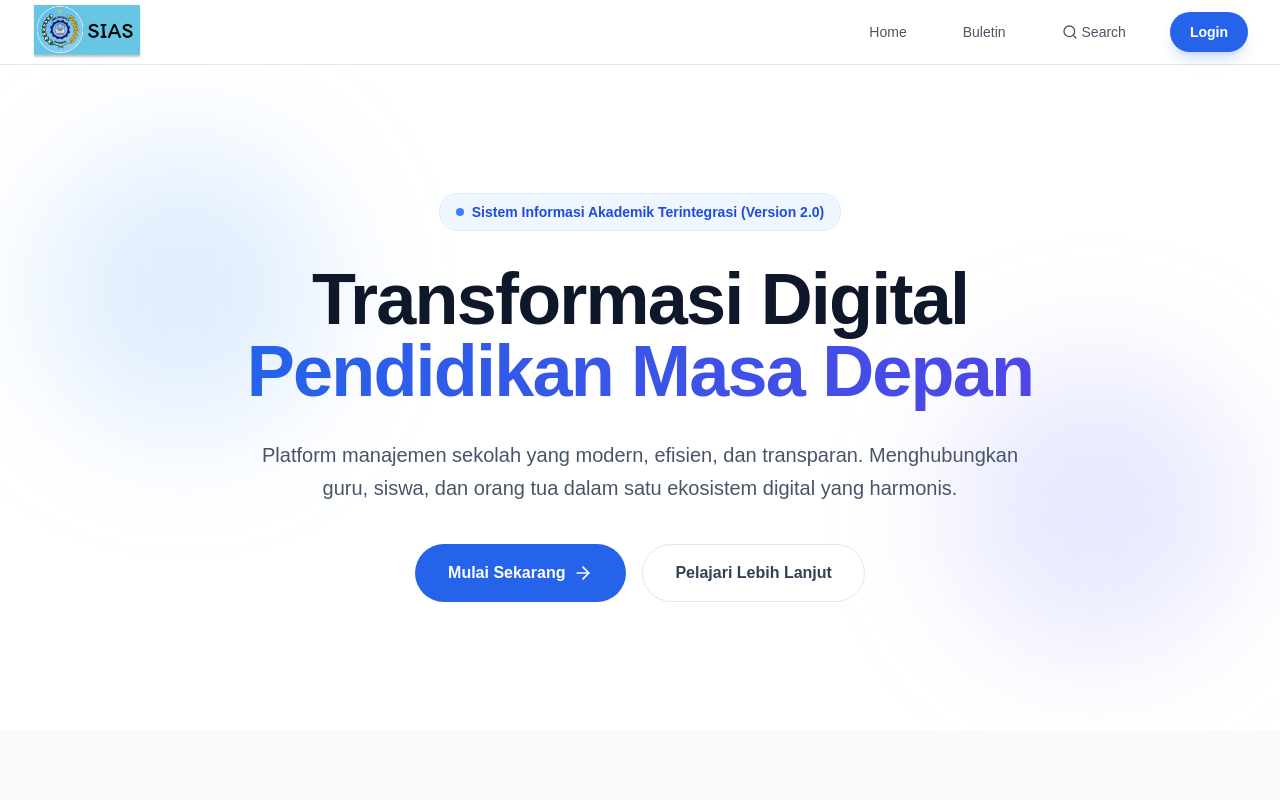
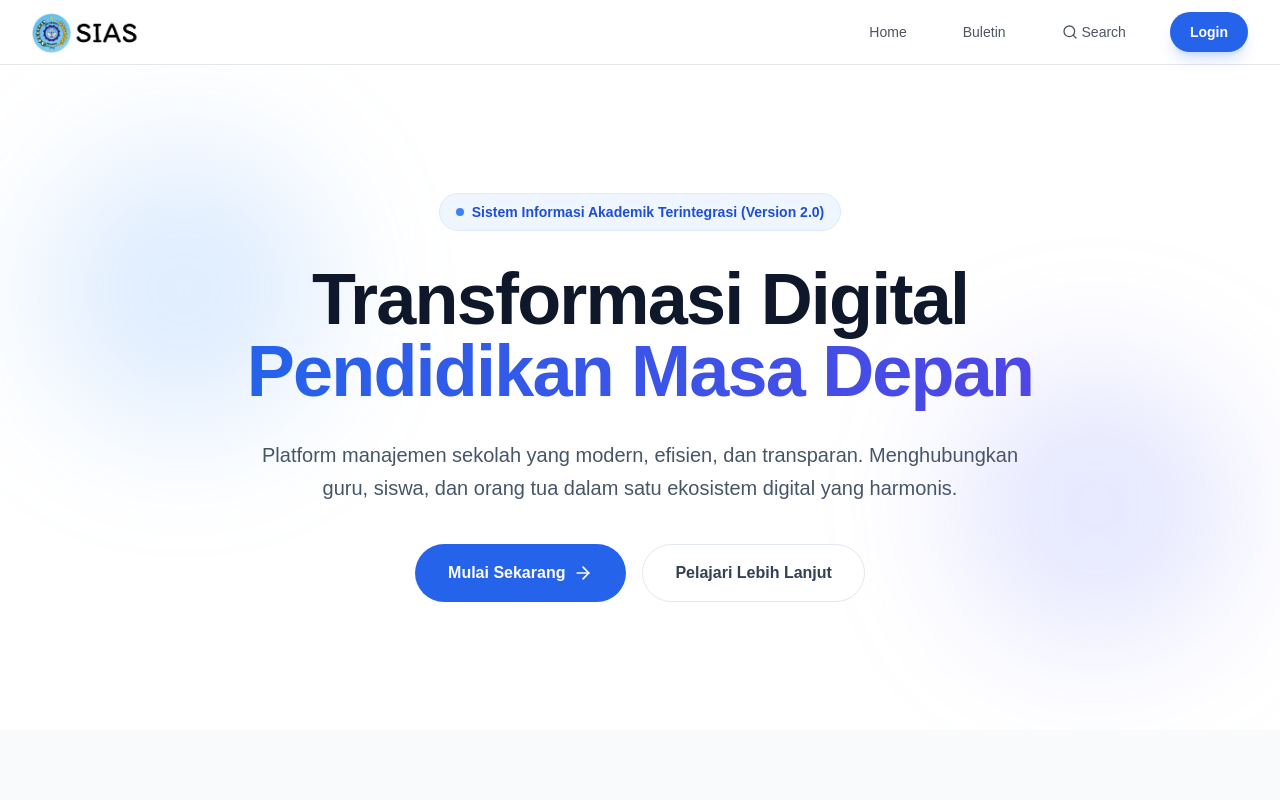
Before and after one commit to violet666666/nextjs_sias, a Next.js app: page / in a window 1280 px wide. Shown: the top 800 px of the page. Built offline with nearby package versions, Linux system fonts and the light colour scheme; no server answers.

Commit message:
update image

```diff
--- a/src/components/Navbar.js
+++ b/src/components/Navbar.js
@@ -10,7 +10,7 @@ const Navbar = () => {
           <Link href="/" className="flex items-center gap-2 group">
             <span className="flex-shrink-0 flex items-center cursor-pointer transition-transform group-hover:scale-105">
               <Image
-                src="/assets/loginpage/logo segi panjang.png"
+                src="/assets/loginpage/logoNavbarBaru.png"
                 alt="SIAS"
                 width={110}
                 height={28}
```
Also changed, not shown: public/assets/loginpage/imageLoginPage.png (added), public/assets/loginpage/logoNavbarBaru.png (added).
